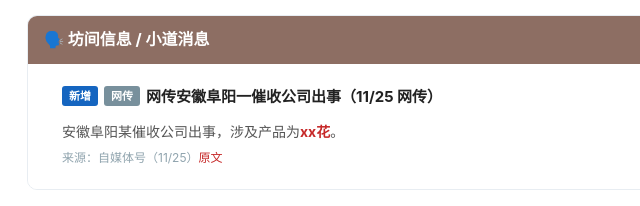
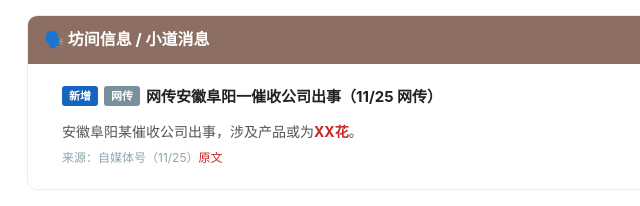
Before and after one commit to shirleyxue07/saochu-daily, a plain HTML site: page 2026-11-26.html in a window 1280 px wide. Shown: the part 837-1043 px from the top of the page, 203-843 px from the left. Drawn offline with Linux system fonts and the light colour scheme.

Commit message:
日报 2026-11-26 坊间条措辞修订：涉及产品或为XX花

```diff
--- a/2026-11-26.html
+++ b/2026-11-26.html
@@ -83,7 +83,7 @@ body{font-family:-apple-system,BlinkMacSystemFont,"PingFang SC","Microsoft YaHei
   <div class="section-body">
     <div class="item">
       <div class="i-title"><span class="tag-new">新增</span><span class="tag-net">网传</span>网传安徽阜阳一催收公司出事（11/25 网传）</div>
-      <div class="i-content"><div class="pblock">安徽阜阳某催收公司出事，涉及产品为<strong style="color:#c62828">xx花</strong>。</div>
+      <div class="i-content"><div class="pblock">安徽阜阳某催收公司出事，涉及产品或为<strong style="color:#c62828">XX花</strong>。</div>
       </div>
       <div class="i-src">来源：自媒体号（11/25）<a href="https://mp.weixin.qq.com/s/vbTmlU7Efjx_eRI0ukckDA" target="_blank">原文</a></div>
     </div>
```
